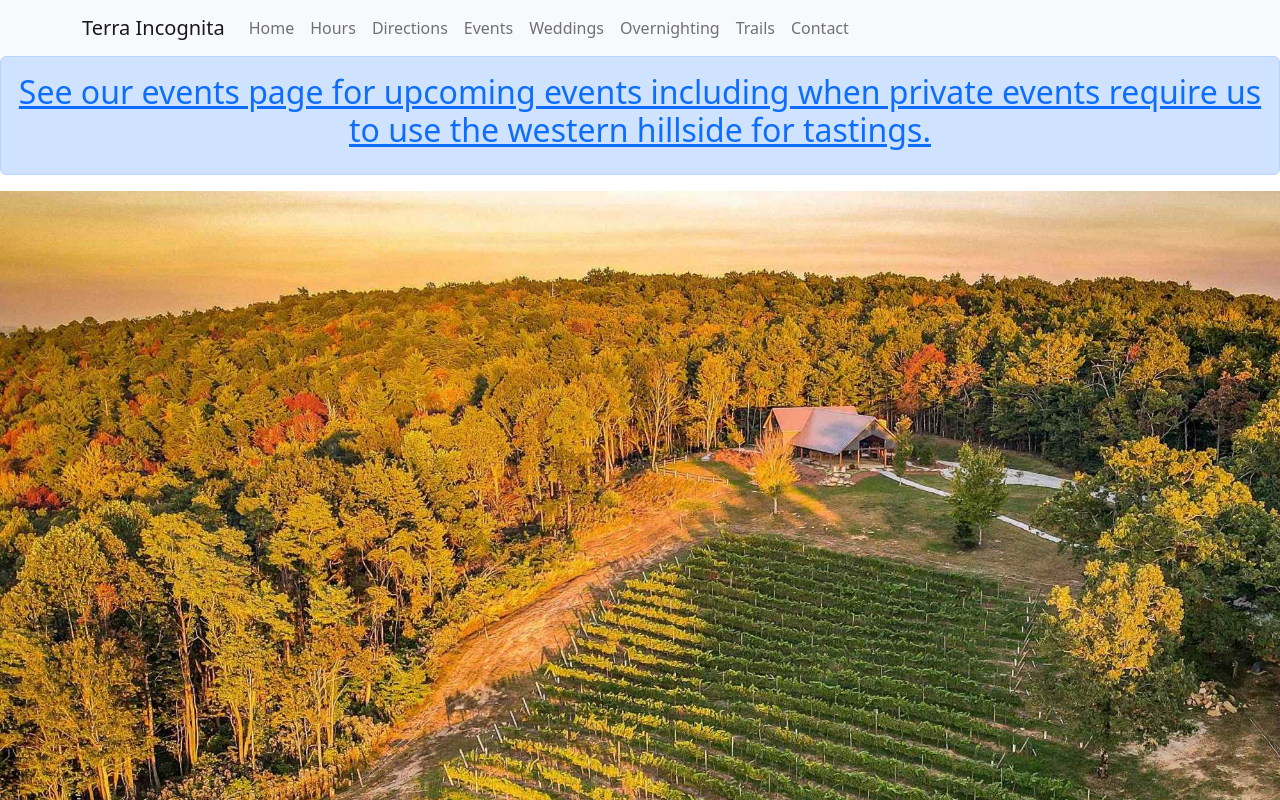
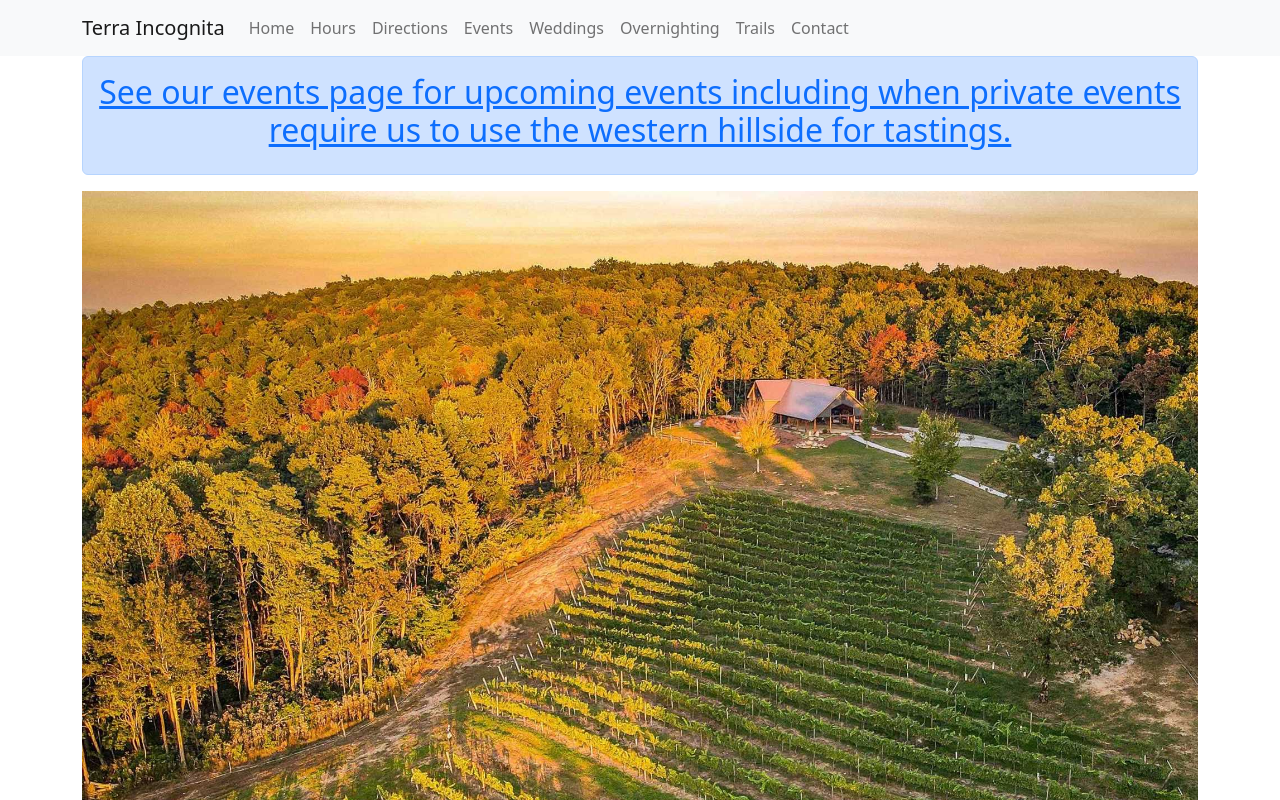
Before and after one commit to tors10e/terra, a React (Create React App) app: page / in a window 1280 px wide. Shown: the top 800 px of the page. Built offline with nearby package versions, Linux system fonts and the light colour scheme.

Commit message:
Centered content

```diff
--- a/src/App.js
+++ b/src/App.js
@@ -6,18 +6,21 @@ import Home from './home/home';
 import Events from './events/events';
 import Weddings from './weddings/weddings';
 import Overnighting from './overnighting/overnighting';
+import Container from 'react-bootstrap/Container';
 
 
 function App() {
   return (
       <Router>
             <TerraNavbar />
+                    <Container className='d-flex w-100 h-100 mx-auto flex-column align-items-center'>
             <Routes>
               <Route exact path='/' exact element={<Home />} />
               <Route path='/events' element={<Events />} />
               <Route path='/weddings' element={<Weddings />} />
               <Route path='/overnighting' element={<Overnighting />} />
             </Routes>
+           </Container>
       </Router>
   );
 }
--- a/src/cover.css
+++ b/src/cover.css
@@ -30,10 +30,7 @@
 
 body {
   height: 100%;
-  background-color: bg-light;
-  display: -ms-flexbox;
-  display: flex;
-  color: black;
+  min-height: 100vh;
 }
 
 p {
--- a/src/events/event_alert.js
+++ b/src/events/event_alert.js
@@ -33,7 +33,7 @@ function EventAlertOdd(props) {
    else {
     return       <>
         <Alert key="secondary" variant="secondary">
-          {props.text}
+          {props.description}
         </Alert>
             </>
         }
--- a/src/home/home.js
+++ b/src/home/home.js
@@ -12,7 +12,7 @@ import Wines from "../home/wines";
 
 const Home = () => {
     return (
-            <div className="d-flex w-100 h-100 mx-auto flex-column">
+                <>
                 <HomeAlerts />
                 <Banner />
                 <div className="container">
@@ -24,8 +24,7 @@ const Home = () => {
                     <Camping />
                     <Wines />
                 </div>
-            </div>
-
+                </>
     );
 };
 
```
Lines whose indentation alone changed are shown as unchanged.
